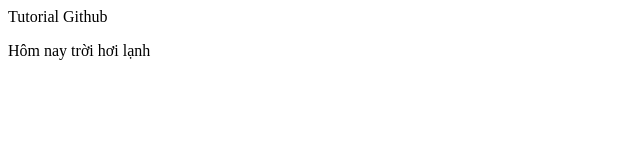
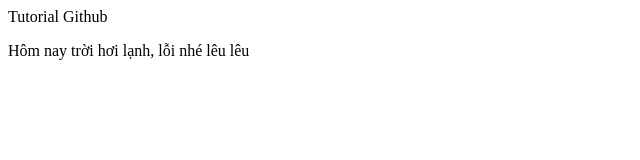
Before and after one commit to hoahoa69/html, a plain HTML site: page index.html in a window 1280 px wide. Shown: the full height of the page, 0-640 px from the left. Drawn offline with Linux system fonts and the light colour scheme.

Commit message:
Update index.html

```diff
--- a/index.html
+++ b/index.html
@@ -1,3 +1,3 @@
 <p>Tutorial Github</p>
 
-<p>Hôm nay trời hơi lạnh</p>
+<p>Hôm nay trời hơi lạnh, lỗi nhé lêu lêu</p>
```
